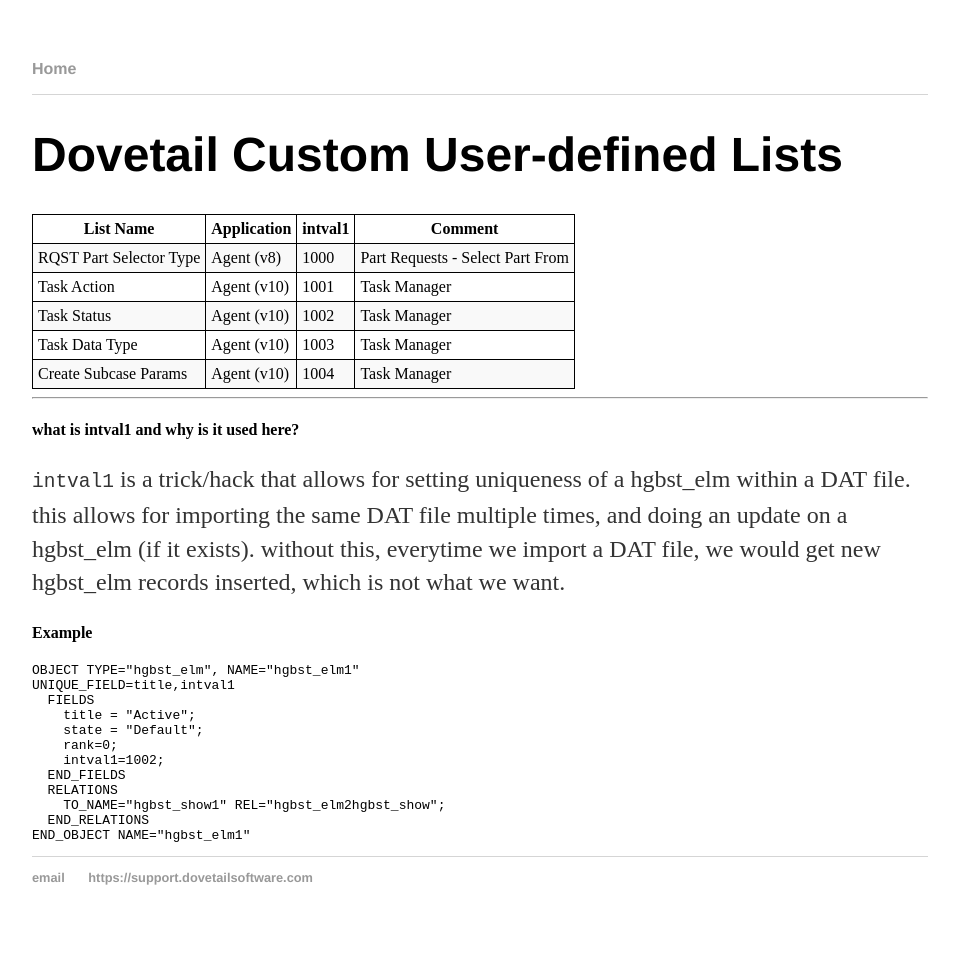
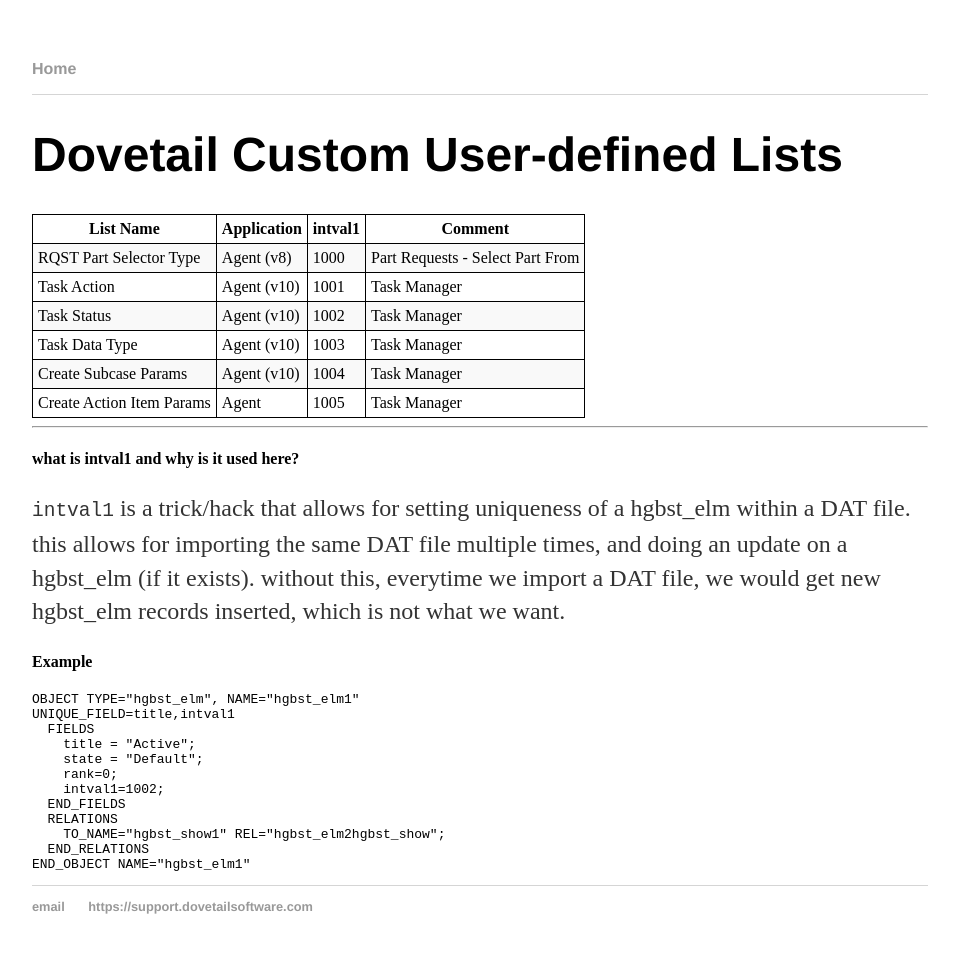
Before and after one commit to DovetailSoftware/dovetail-defined, a Jekyll site: the page built from pages/user-defined-lists.md, in a window 1280 px wide. Shown: the whole page, without its empty margins (160-1119 px from the left). Built offline with Jekyll 4.4.1, drawn with Linux system fonts in a browser that asks for light colours; before the commit the page ends 945 px from its top, so only the background shows below that.

Commit message:
add "Create Action Item Params"

```diff
--- a/pages/user-defined-lists.md
+++ b/pages/user-defined-lists.md
@@ -13,6 +13,7 @@
 | Task Status | Agent (v10)  | 1002 | Task Manager|
 | Task Data Type | Agent (v10)  | 1003 | Task Manager|
 | Create Subcase Params | Agent (v10)  | 1004 | Task Manager|
+| Create Action Item Params | Agent  | 1005 | Task Manager|
 
 ---
 
```
